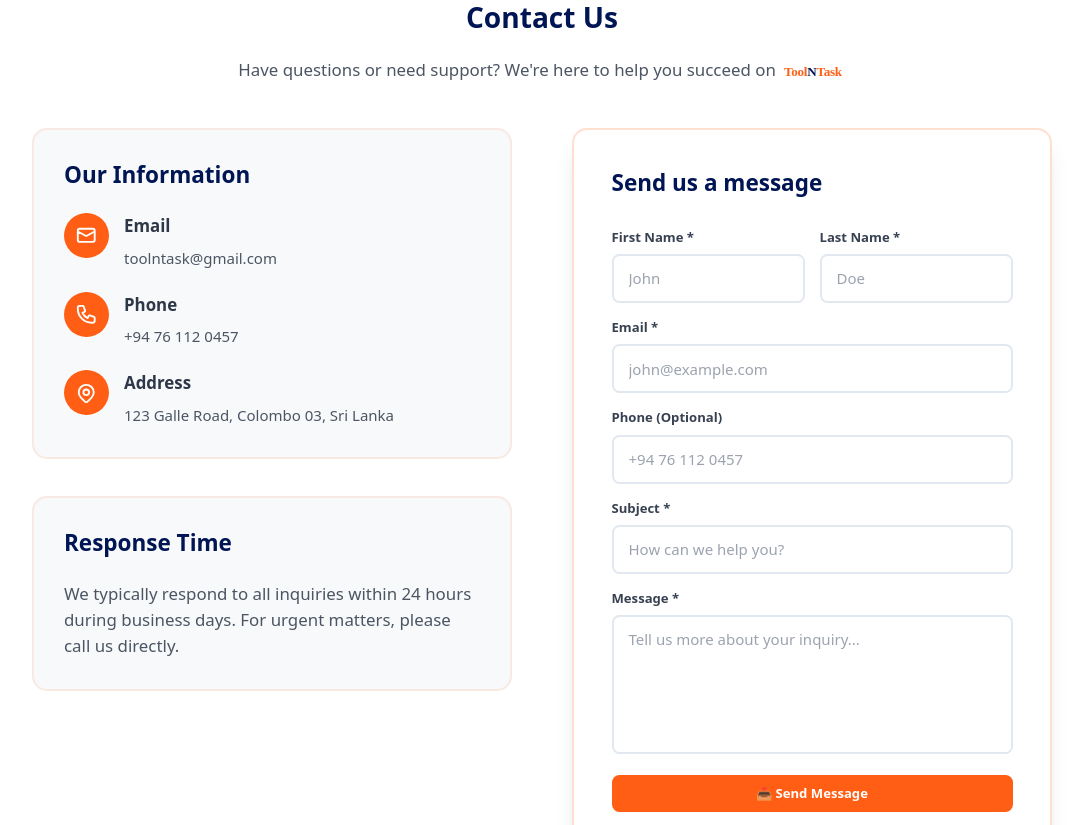
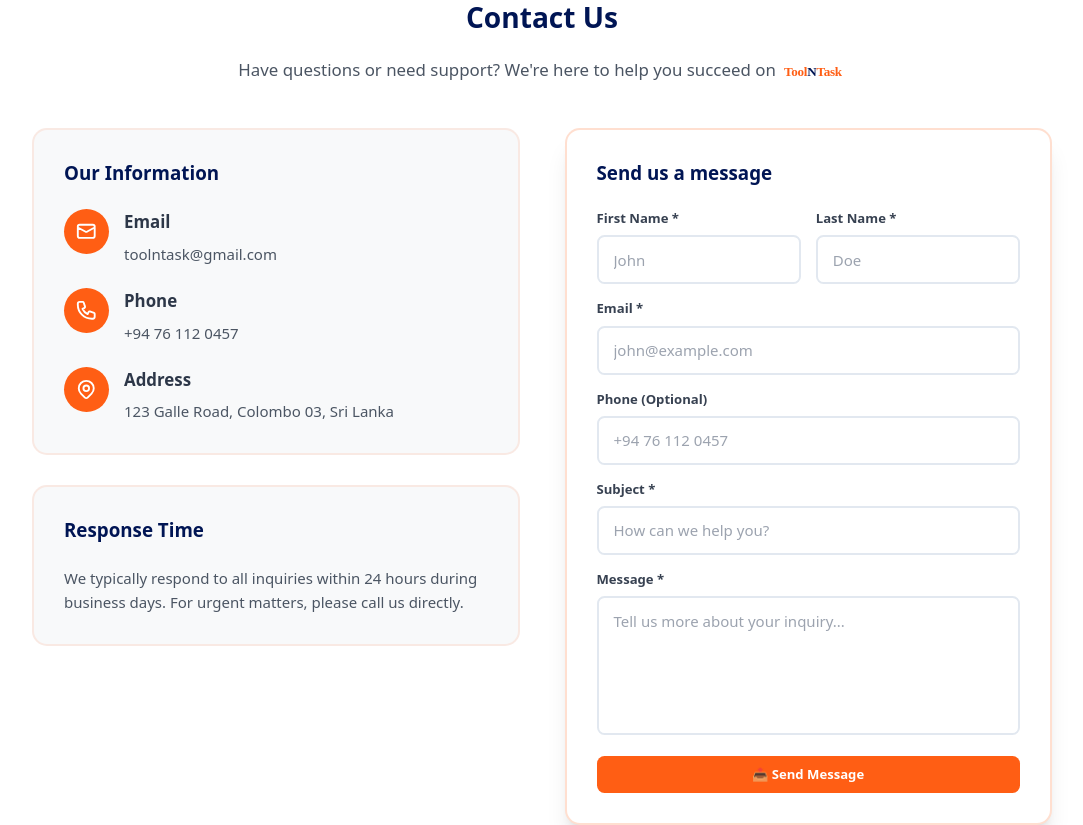
Before and after one commit to SeneshFitzroy/ToolnTask, a Next.js app: page /About in a window 1280 px wide. Shown: the part 1700-2525 px from the top of the page, without its empty margins (98-1181 px from the left). Built offline with nearby package versions, Linux system fonts and the light colour scheme; no server answers; the database is empty; a web font is replaced by a local one.

Commit message:
feat: Enhanced pages/About.tsx,  - Detailed changes: diff --git a/pages/About.tsx b/pages/About.tsx ind... at 23:29:08.87 Sun 07/20/2025

```diff
--- a/pages/About.tsx
+++ b/pages/About.tsx
@@ -368,14 +368,14 @@ export default function About() {
             </p>
           </div>
 
-          <div className="grid lg:grid-cols-2 gap-16">
+          <div className="grid lg:grid-cols-2 gap-12">
             {/* Contact Information */}
-            <div className="space-y-10">
-              <div className="p-8 rounded-2xl border-2" style={{
+            <div className="space-y-8">
+              <div className="p-6 sm:p-8 rounded-2xl border-2" style={{
                 backgroundColor: theme === 'dark' ? '#2a2a2a' : '#F8F9FA',
                 borderColor: theme === 'dark' ? 'rgba(255, 94, 20, 0.2)' : 'rgba(255, 94, 20, 0.1)'
               }}>
-                <h3 className="text-xl sm:text-2xl font-bold mb-6" style={{ color: theme === 'dark' ? '#FFFFFF' : '#001554' }}>
+                <h3 className="text-lg sm:text-xl font-bold mb-6" style={{ color: theme === 'dark' ? '#FFFFFF' : '#001554' }}>
                   Our Information
                 </h3>
                 <div className="space-y-6">
@@ -416,14 +416,14 @@ export default function About() {
                 </div>
               </div>
 
-              <div className="p-8 rounded-2xl border-2" style={{
+              <div className="p-6 sm:p-8 rounded-2xl border-2" style={{
                 backgroundColor: theme === 'dark' ? '#2a2a2a' : '#F8F9FA',
                 borderColor: theme === 'dark' ? 'rgba(255, 94, 20, 0.2)' : 'rgba(255, 94, 20, 0.1)'
               }}>
-                <h3 className="text-xl sm:text-2xl font-bold mb-6" style={{ color: theme === 'dark' ? '#FFFFFF' : '#001554' }}>
+                <h3 className="text-lg sm:text-xl font-bold mb-6" style={{ color: theme === 'dark' ? '#FFFFFF' : '#001554' }}>
                   Response Time
                 </h3>
-                <p className="text-base sm:text-lg leading-relaxed" style={{ color: theme === 'dark' ? '#B3B5BC' : '#4B5563' }}>
+                <p className="text-base leading-relaxed" style={{ color: theme === 'dark' ? '#B3B5BC' : '#4B5563' }}>
                   We typically respond to all inquiries within 24 hours during business days.
                   For urgent matters, please call us directly.
                 </p>
@@ -431,12 +431,12 @@ export default function About() {
             </div>
 
             {/* Contact Form */}
-            <div className="p-8 sm:p-10 rounded-2xl shadow-xl border-2"
+            <div className="p-6 sm:p-8 rounded-2xl shadow-xl border-2"
                  style={{
                    backgroundColor: theme === 'dark' ? '#2a2a2a' : '#FFFFFF',
                    borderColor: theme === 'dark' ? 'rgba(255, 94, 20, 0.3)' : 'rgba(255, 94, 20, 0.2)'
                  }}>
-              <h3 className="text-xl sm:text-2xl font-bold mb-8" style={{ color: theme === 'dark' ? '#FFFFFF' : '#001554' }}>
+              <h3 className="text-lg sm:text-xl font-bold mb-6" style={{ color: theme === 'dark' ? '#FFFFFF' : '#001554' }}>
                 Send us a message
               </h3>
 
```
